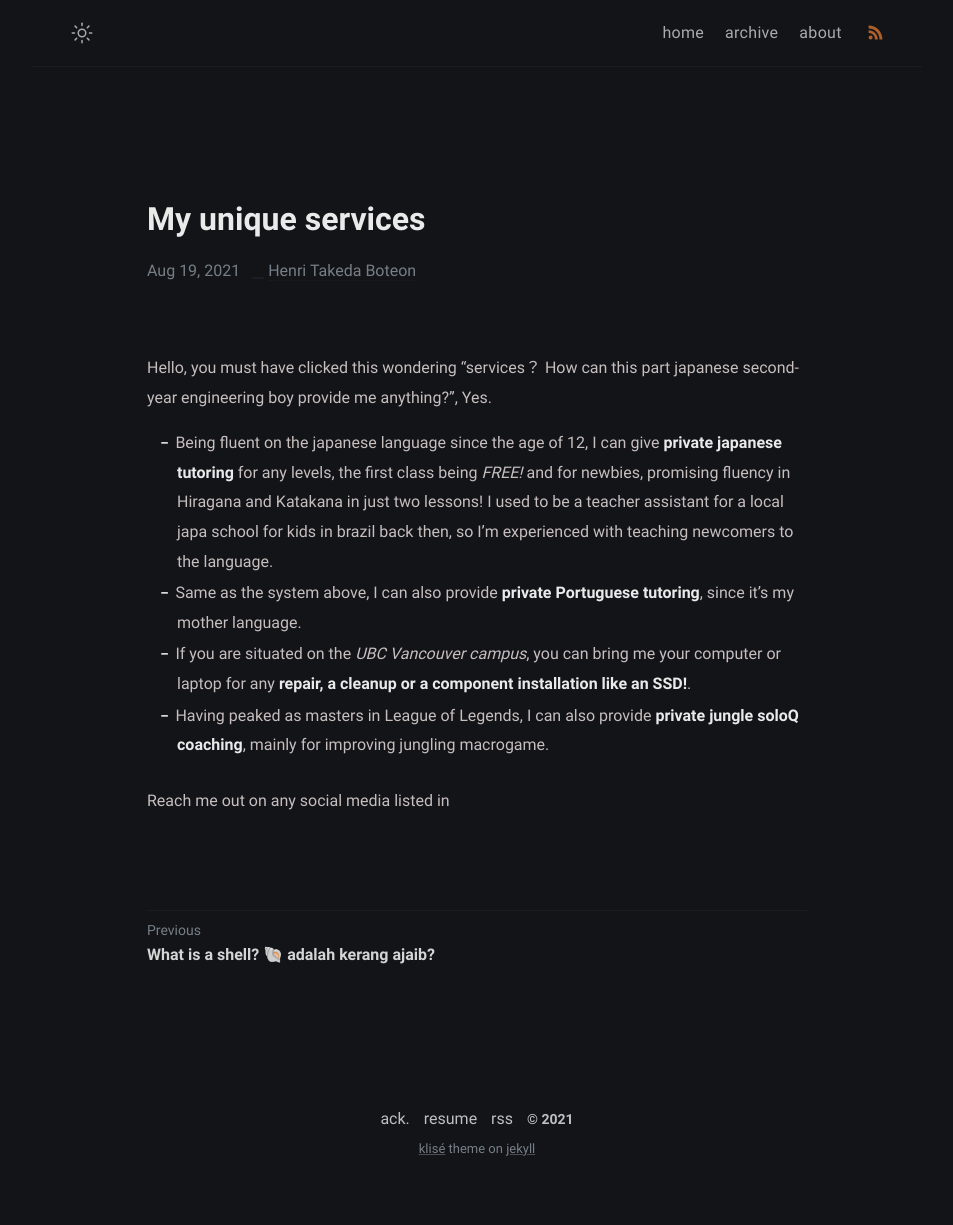
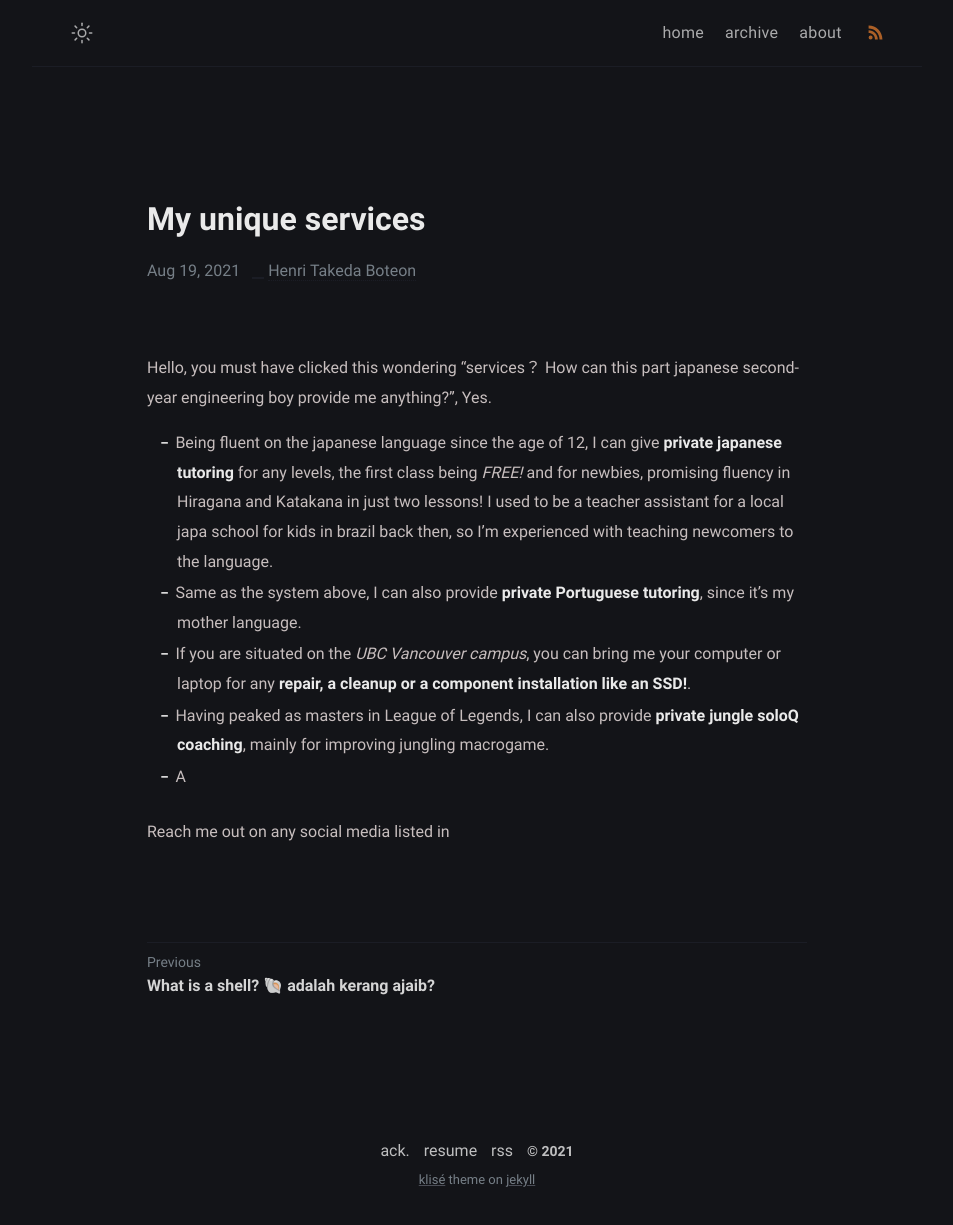
Before and after one commit to Pistachihen/pistachi.github.io, a Jekyll site: the page built from _posts/welcome-to-jekyll/2020-08-29-welcome-to-jekyll.md, in a window 1280 px wide. Shown: the whole page, without its empty margins (163-1116 px from the left). Built offline with Jekyll 4.4.1, drawn with Linux system fonts in a browser that asks for light colours; before the commit the page ends 1193 px from its top, so only the background shows below that.

```diff
--- a/_posts/welcome-to-jekyll/2020-08-29-welcome-to-jekyll.md
+++ b/_posts/welcome-to-jekyll/2020-08-29-welcome-to-jekyll.md
@@ -10,6 +10,7 @@ Hello, you must have clicked this wondering "services？ How can this part japan
 - Same as the system above, I can also provide **private Portuguese tutoring**, since it's my mother language.
 - If you are situated on the *UBC Vancouver campus*, you can bring me your computer or laptop for any **repair, a cleanup or a component installation like an SSD!**.
 - Having peaked as masters in League of Legends, I can also provide **private jungle soloQ coaching**, mainly for improving jungling macrogame.
+- A
 
 
 
```
